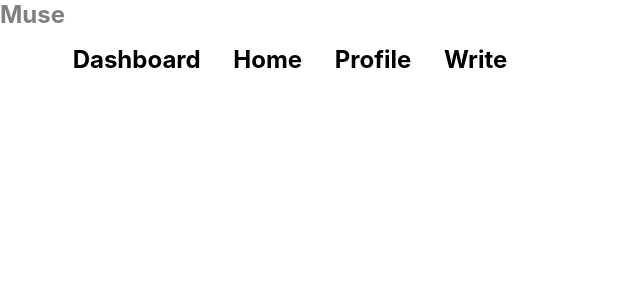
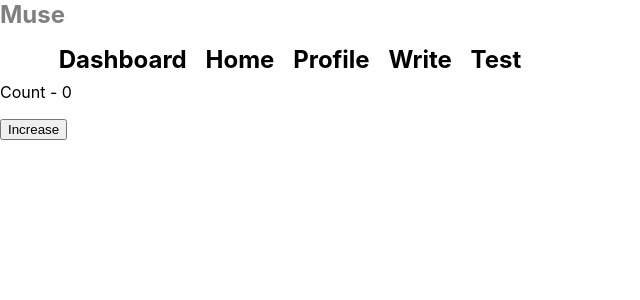
Before and after one commit to EstefanHu/MuseMockIII, a React (Create React App) app in the folder client/: page /test in a window 1280 px wide. Shown: the top 300 px of the page, without its empty margins (0-640 px from the left). Built offline with nearby package versions, Linux system fonts and the light colour scheme.

Commit message:
added test React

```diff
--- a/client/src/App.js
+++ b/client/src/App.js
@@ -7,6 +7,7 @@
 import feed from './components/feed/feed'; // likely will change
 import profile from './components/profile/profile';
 import create from './components/create/create';
+import test from './components/testing/test';
 
 function App() {
   return (
@@ -16,6 +17,7 @@
       <Route path='/' exact component={feed}/>
       <Route path='/profile' exact component={profile}/>
       <Route path='/create' exact component={create}/>
+      <Route path='/test' exact component={test}/>
     </Router>
   );
 }
--- a/client/src/components/create/write.js
+++ b/client/src/components/create/write.js
@@ -53,7 +53,7 @@
                 <h2>Compose Work</h2>
                 <form onSubmit={this.onSubmit}>
                     <input placeholder="Title" type="text" value={this.state.title} onChange={this.onChangeTitle} required />
-                    <input placeholder="Description" type="text" value={this.state.description} onChange={this.onCHangeDescription} required />
+                    <input placeholder="Description" type="text" value={this.state.description} onChange={this.onChangeDescription} required />
                     <textarea placeholder="Write here..." value={this.state.content} onChange={this.onChangeContent} required />
                     <input type="submit" value="Publish!" />
                 </form>
--- a/client/src/components/layout/navbar.js
+++ b/client/src/components/layout/navbar.js
@@ -20,6 +20,9 @@
                         <li>
                             <Link to="/create">Write</Link>
                         </li>
+                        <li>
+                            <Link to="/test">Test</Link>
+                        </li>
                     </ul>
                 </span>
             </nav>
--- /dev/null
+++ b/client/src/components/testing/counter.js
@@ -0,0 +1,36 @@
+import React, { Component } from 'react';
+
+class Counter extends Component {
+    constructor(props) {
+        super(props);
+
+        this.state = {
+            count: 0
+        }
+    }
+
+    increment() {
+        this.setState(prevState => ({
+            count: prevState.count + 1
+        }));
+    }
+
+    incrementFive() {
+        this.increment();
+        this.increment();
+        this.increment();
+        this.increment();
+        this.increment();
+    }
+
+    render() {
+        return (
+            <div>
+                <p>Count - {this.state.count}</p>
+                <button onClick={() => this.incrementFive()}>Increase</button>
+            </div>
+        )
+    }
+}
+
+export default Counter;
--- /dev/null
+++ b/client/src/components/testing/test.js
@@ -0,0 +1,16 @@
+import React, { Component } from 'react';
+
+import Counter from './counter';
+
+class Test extends Component {
+    render() {
+        return (
+            <div>
+                <h1>Hello From Test</h1>
+                <Counter />
+            </div>
+        )
+    }
+}
+
+export default Test;
```
